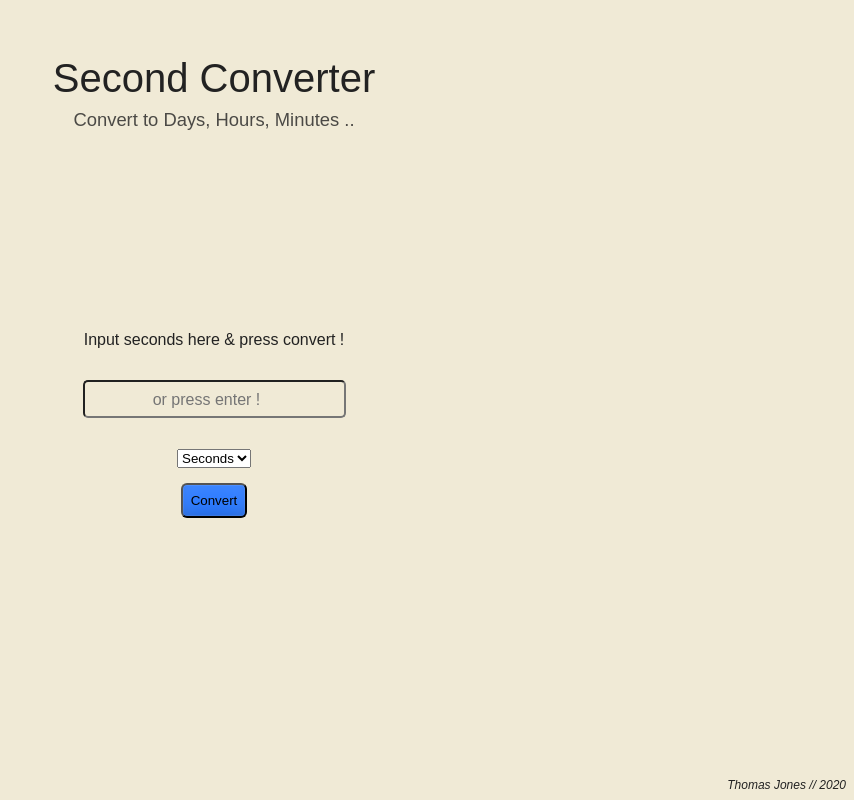
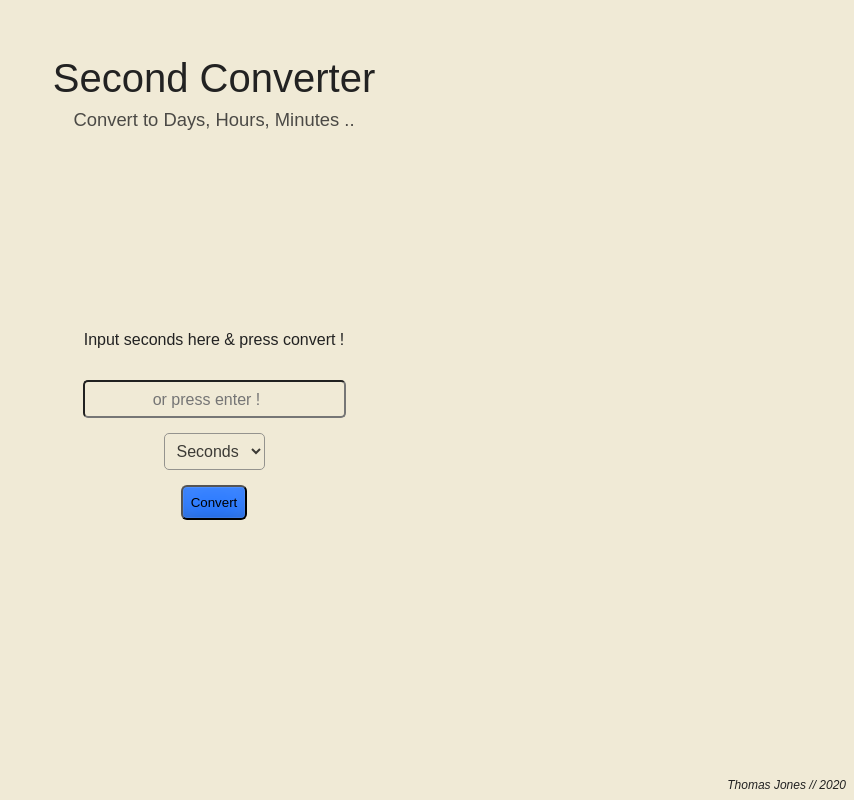
Before and after one commit to ThomasJones37/SecondConverter, a plain HTML site: page index.html in a window 1280 px wide. Shown: the whole page, without its empty margins (426-1280 px from the left). Drawn offline with Linux system fonts and the light colour scheme.

Commit message:
Update style.css
added a unit selector

```diff
--- a/style.css
+++ b/style.css
@@ -63,8 +63,9 @@ header {
     outline: none;
     border-radius: 5px;
     text-align: center;
-    margin: 2vh 0;
+    margin-top: 2vh;
     font-size: 1.2rem;
+
 
 
 }
@@ -80,3 +81,11 @@ header {
     font-style: italic;
     font-size: 0.75rem;
 }
+#unitSelect {
+    padding: 1vh;
+    font-size: 1rem;
+    opacity: 0.75;
+    border-radius: 5px;
+    background-color: transparent;
+    outline: none;
+}
```
